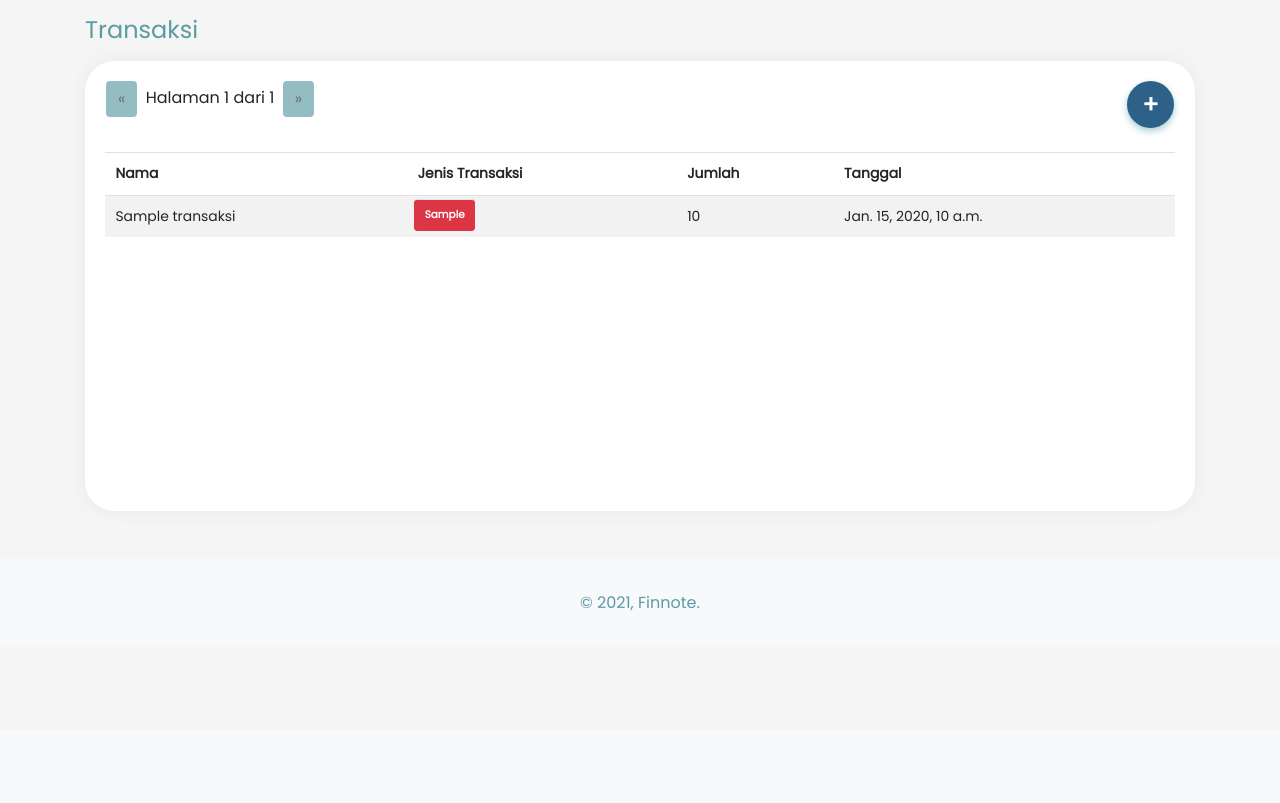
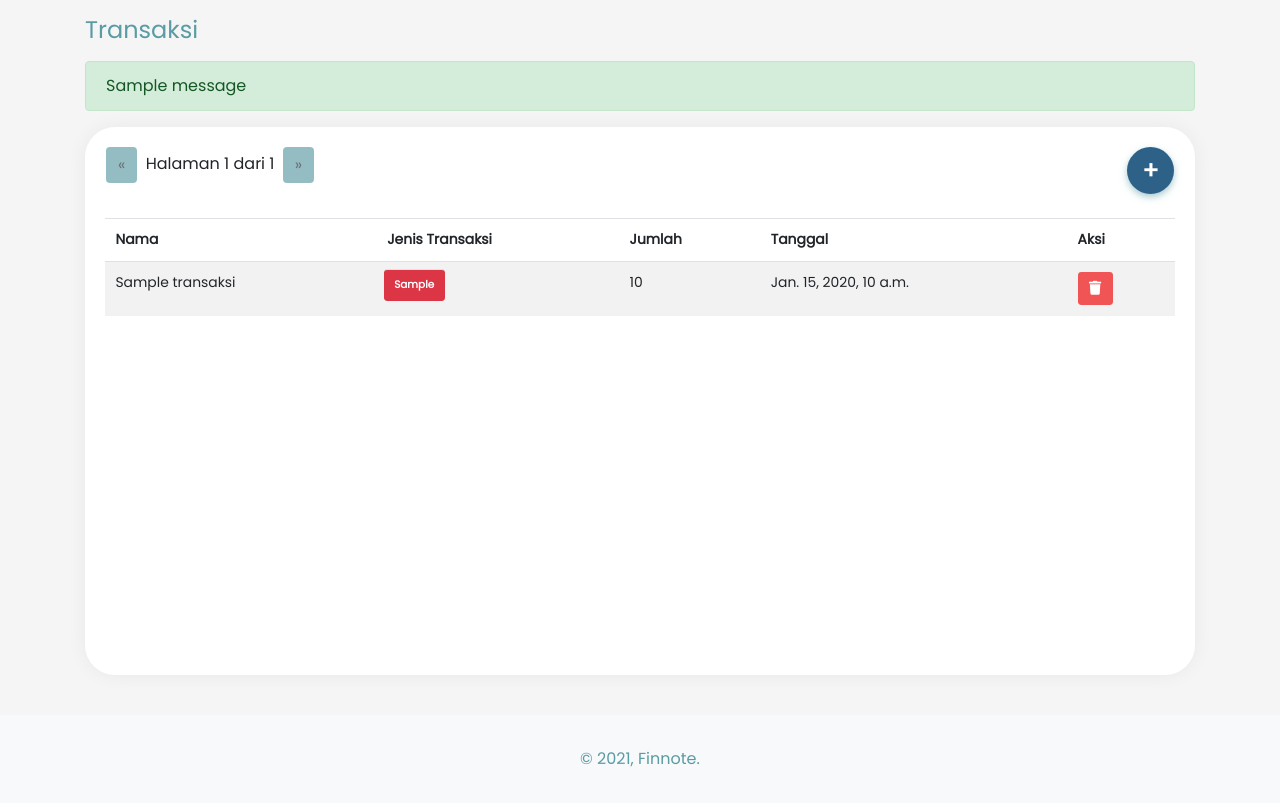
Before and after one commit to nafladiva/finnote, a Django app: template finnote-app/templates/transaksi.html in a window 1280 px wide. Shown: the part 70-873 px from the top of the page. Before the commit the page ends 681 px from the top, so only its background shows below. Run offline with Django 3.2, Linux system fonts and the light colour scheme; the template is opened without the code that fills it: most values are stand-ins (such as "Sample title", 1, 10 or a date in 2020); one stand-in notice (Sample message) is shown; some libraries are stand-ins or nearby versions.

Commit message:
add delete transaksi's feature and modify second chart

```diff
--- a/finnote-app/static/css/index.css
+++ b/finnote-app/static/css/index.css
@@ -54,7 +54,7 @@ body {
 
 .table-wrapper-transaksi {
     width: 100%;
-    max-height: 400px;
+    height: 430px;
     overflow: auto;
     display:inline-block;
 }
--- a/finnote-app/templates/tanggungan.html
+++ b/finnote-app/templates/tanggungan.html
@@ -37,7 +37,7 @@
                 </div>
 
                 <div class="table-wrapper-biaya">
-                    <table class="table table-hover table-zoom">
+                    <table class="table table-striped table-zoom">
                         <thead>
                           <tr>
                             <th scope="col">Nama</th>
--- a/finnote-app/templates/transaksi.html
+++ b/finnote-app/templates/transaksi.html
@@ -3,7 +3,10 @@
 {% block content %}
     <div class="container">
         <h4 class="mt-3 mb-3" style="color: #5A9BA4;">Transaksi</h4>
-        <div class="card" style="border: none; height: 450px; background-color: transparent;">
+        {% for message in messages %}
+            <p class="alert alert-success">{{message}}</p>
+        {% endfor %}
+        <div class="card" style="border: none; height: 540px; background-color: transparent;">
             <div class="card-body info-card">
                 <div class="row d-flex justify-content-between mb-4 pl-3 pr-3">
                     <div style="width: 80%;">
@@ -44,6 +47,7 @@
                             <th scope="col">Jenis Transaksi</th>
                             <th scope="col">Jumlah</th>
                             <th scope="col">Tanggal</th>
+                            <th scope="col">Aksi</th>
                           </tr>
                         </thead>
                         <tbody style="overflow-y: scroll;">
@@ -52,12 +56,15 @@
                                 <td>{{transaksi.nama}}</td>
                                 <!-- <td>{{transaksi.jenis_transaksi}}</td> -->
                                 {% if transaksi.jenis_transaksi == 'Pemasukan' %}
-                                <td class="ml-2 mt-1 badge badge-success">{{transaksi.jenis_transaksi}}</td>
+                                <td class="ml-2 mt-2 badge badge-success">{{transaksi.jenis_transaksi}}</td>
                                 {% else %}
-                                <td class="ml-2 mt-1 badge badge-danger">{{transaksi.jenis_transaksi}}</td>
+                                <td class="ml-2 mt-2 badge badge-danger">{{transaksi.jenis_transaksi}}</td>
                                 {% endif %}
                                 <td>{{transaksi.jumlah}}</td>
                                 <td>{{transaksi.date}}</td>
+                                <td>
+                                    <a class="btn" href="{% url 'deleteTransaksi' request.user.id transaksi.id %}" style="background-color: rgb(240, 84, 84); color: white;"><i class="fa fa-trash"></i></a>
+                                </td>
                             </tr>
                         {% endfor %}
                         </tbody>
--- a/finnote-app/urls.py
+++ b/finnote-app/urls.py
@@ -10,6 +10,7 @@ urlpatterns = [
     path('transaksi/', views.transaksi, name='transaksi'),
     path('tanggungan/', views.tanggungan, name='tanggungan'),
     path('tambah-transaksi/<str:pk>/', views.addTransaksi, name='addTransaksi'),
+    path('hapus-transaksi/<str:user_id>/<str:pk>/', views.deleteTransaksi, name='deleteTransaksi'),
     path('tambah-tanggungan/<str:pk>/', views.addTanggungan, name='addTanggungan'),
     path('edit-tanggungan/<str:pk>/', views.updateTanggungan, name='updateTanggungan'),
     path('hapus-tanggungan/<str:pk>/', views.deleteTanggungan, name='deleteTanggungan'),
```
Also changed, not shown: finnote-app/templates/list.html (+34 -18 lines), finnote-app/views.py (+19 -2 lines), db.sqlite3.
